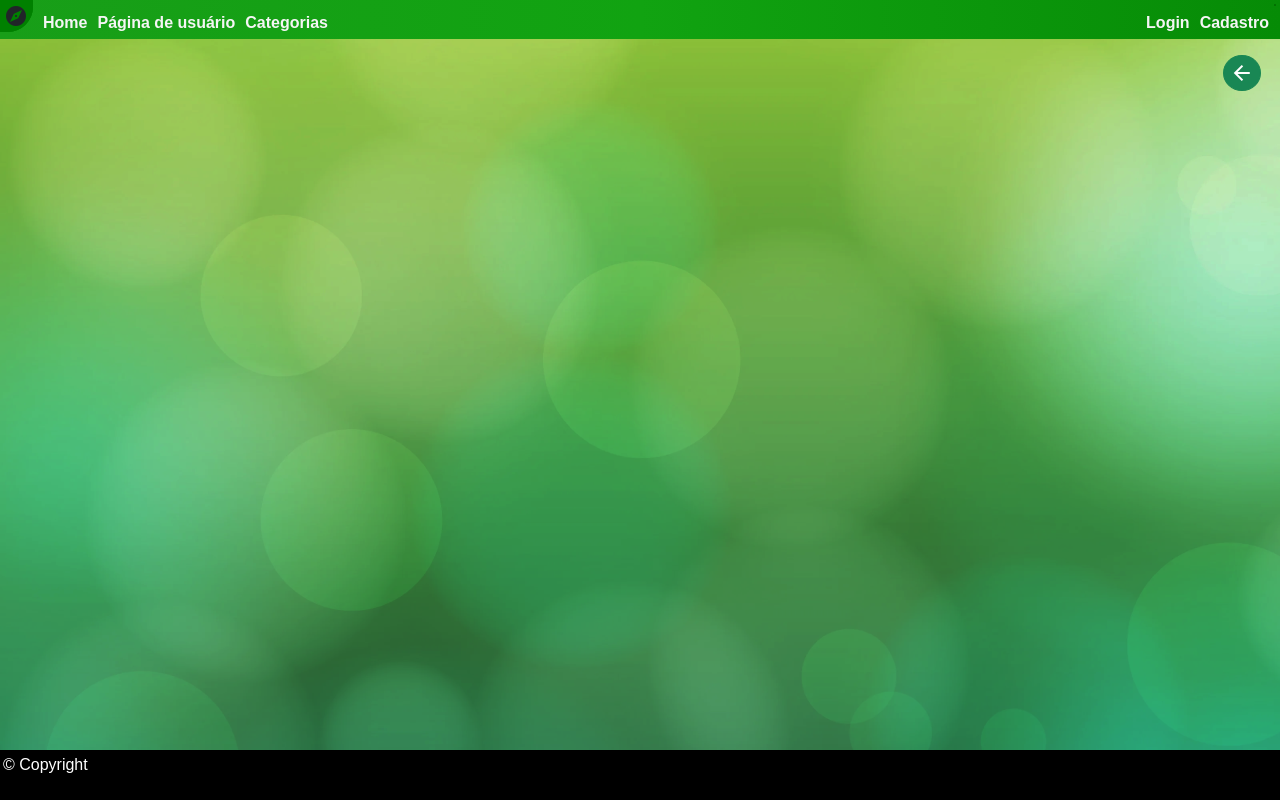
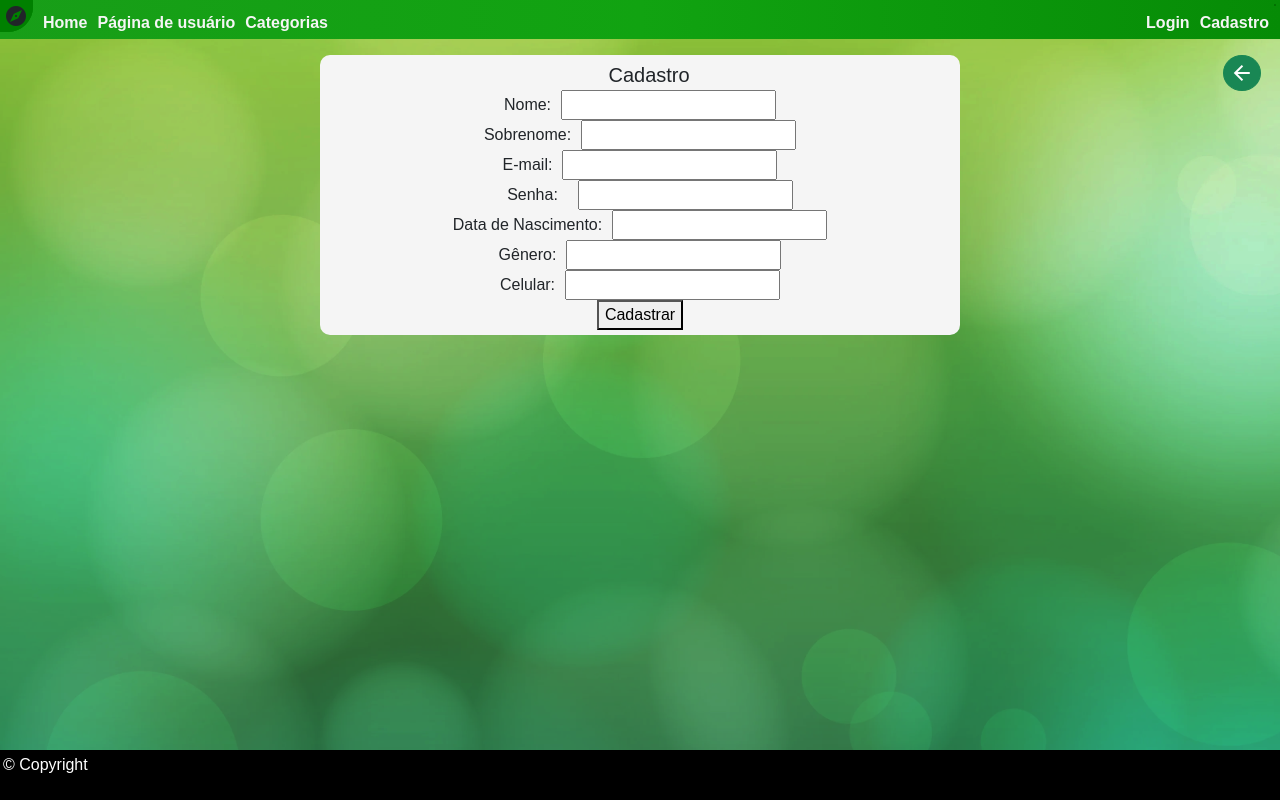
Before and after one commit to 21E321E4-DFE-GRP-EDC-01C1-T1-P1/Projeto-GN, a Vue app: page /Cadastro in a window 1280 px wide. Built offline with nearby package versions, Linux system fonts and the light colour scheme.

Commit message:
Cadastro e Login

```diff
--- a/src/Pages/Cadastro.vue
+++ b/src/Pages/Cadastro.vue
@@ -0,0 +1,79 @@
+<template>
+  <form class="login">
+    <span class="loginTitulo"> Cadastro </span>
+
+    <div class="email">
+      <span>Nome:</span>
+      <input type="text" name="nome">
+    </div>
+
+    <div class="email">
+      <span>Sobrenome:</span>
+      <input type="text" name="sobrenome">
+    </div>
+
+    <div class="email">
+      <span>E-mail:</span>
+      <input type="e-mail" name="e-mail">
+    </div>
+
+    <div class="Senha">
+      <span>Senha:</span>
+      <input type="password" name="senha">
+    </div>
+
+    <div class="email">
+      <span>Data de Nascimento:</span>
+      <input type="number" name="nascimento">
+    </div>
+
+    <div class="email">
+      <span>Gênero:</span>
+      <input type="text" name="genero">
+    </div>
+
+    <div class="email">
+      <span>Celular:</span>
+      <input type="number" name="celular">
+    </div>
+
+    <div class="botaoLogin">
+      <div>
+        <button class="botao">Cadastrar</button>
+      </div>
+    </div>
+  </form>
+</template>
+<script>
+export default {
+  name: "Form",
+};
+</script>
+<style scoped>
+.login {
+  background-color: whitesmoke;
+  padding: 5px;
+  border-radius: 10px;
+  width: 50%;
+  margin: auto;
+}
+.loginTitulo {
+  margin-left: 45%;
+  text-align: center;
+  font: bold;
+  font-size: 20px;
+}
+.email,
+.Senha,
+.botaoLogin,
+.cadastre,
+.esqueceuS {
+  text-align: center;
+}
+.email span {
+  padding-right: 10px;
+}
+.Senha span {
+  padding: 20px;
+}
+</style>
--- a/src/Pages/Login.vue
+++ b/src/Pages/Login.vue
@@ -0,0 +1,71 @@
+<template>
+    <form class="login">
+					<span class="loginTitulo">
+						Login
+					</span>
+
+					<div class="email">
+						<span>E-mail:</span>
+						<input type="e-mail" name="e-mail" placeholder=" Digite o e-mail">
+
+					</div>
+
+					<div class="Senha">
+						<span>Senha:</span>
+						<input type="password" name="senha" placeholder=" Digite sua senha">
+					</div>
+
+					<div class="esqueceuS">
+						<a href="#">
+							Esqueceu sua senha?
+						</a>
+					</div>
+
+					<div class="botaoLogin">
+						<div>
+							<button class="botao">
+								Login
+							</button>
+						</div>
+					</div>
+
+					<div class="cadastre">
+						<span>
+							Ou
+						</span>
+
+						<a href="#">
+							Cadastre-se
+						</a>
+					</div>
+				</form>
+</template>
+<script>
+export default {
+    name: "Form",
+}
+</script>
+<style scoped>
+.login{
+    background-color: whitesmoke;
+    padding: 5px;
+    border-radius: 10px;
+    width: 50%;
+    margin: auto;
+}
+.loginTitulo{
+    margin-left: 45%;
+    text-align: center;
+    font: bold;
+    font-size: 20px;
+}
+.email,.Senha,.botaoLogin,.cadastre,.esqueceuS{
+    text-align: center;
+}
+.email span{
+    padding-right: 10px;
+}
+.Senha span{
+    padding: 20px;
+}
+</style>
--- a/src/router/index.js
+++ b/src/router/index.js
@@ -25,6 +25,22 @@ const routes = [
       title: "Categorias"
     },
     component: () => import('../Pages/Categories.vue')
+  },
+  {
+    path: '/Login',
+    name: 'Login',
+    meta: {
+      title: "Login"
+    },
+    component: () => import('../Pages/Login.vue')
+  },
+  {
+    path: '/Cadastro',
+    name: 'Cadastro',
+    meta: {
+      title: "Cadastro"
+    },
+    component: () => import('../Pages/Cadastro.vue')
   },
   {
     path: '/Categorias/Subcategoria/Idiomas',
```
Also changed, not shown: src/components/Formulario.vue (deleted).
